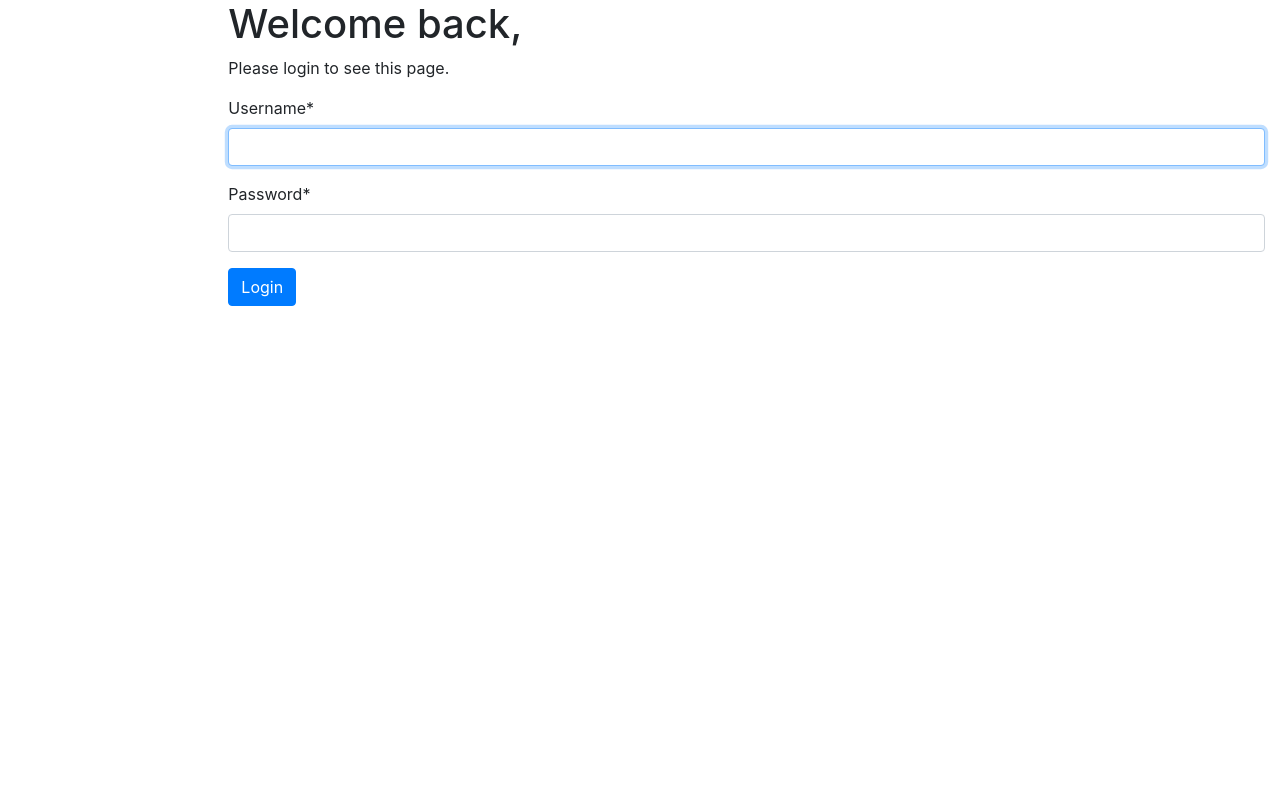
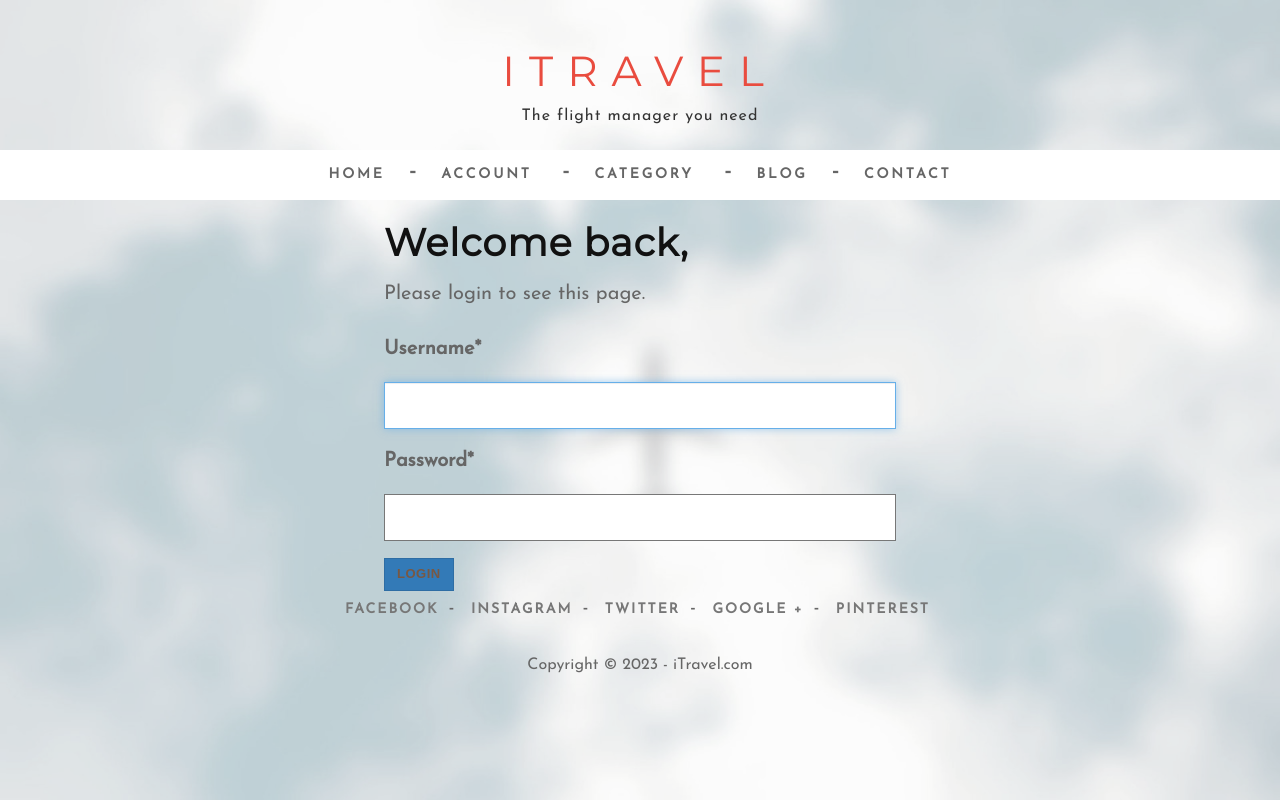
Before and after one commit to viktory-koroliova/flight_manager_mate, a Django app: page /accounts/login/?next=/aircraft/1/ in a window 1280 px wide. Run offline with Django 4.2, Linux system fonts and the light colour scheme; parts of the project's set-up code (start-up, migrations or seed data) failed here and were passed over; some libraries are stand-ins or nearby versions.

Commit message:
Modified base.html, added section header, main and footer

```diff
--- a/templates/base.html
+++ b/templates/base.html
@@ -1,40 +1,83 @@
+{% load static %}
+
 <!DOCTYPE html>
 <html lang="en">
+<head>
+  <meta charset="utf-8" />
+  <meta http-equiv="X-UA-Compatible" content="IE=edge" />
+  <meta name="viewport" content="width=device-width, initial-scale=1" />
+  <meta name="description" content="Free Bootstrap Themes by Zerotheme dot com - Free Responsive Html5 Templates">
+  <meta name="author" content="https://www.Zerotheme.com">
+  <link rel="icon" href="{% static 'images/favicon.png' %}">
 
-<head>
-  {% block title %}<title>Taxi Service</title>{% endblock %}
-  <meta charset="utf-8">
-  <meta name="viewport" content="width=device-width, initial-scale=1">
-  <link rel="stylesheet"
-      href="https://cdn.jsdelivr.net/npm/bootstrap@4.5.3/dist/css/bootstrap.min.css"
-      integrity="sha384-TX8t27EcRE3e/ihU7zmQxVncDAy5uIKz4rEkgIXeMed4M0jlfIDPvg6uqKI2xXr2"
-      crossorigin="anonymous">
-  <!-- Add additional CSS in static file -->
-  {% load static %}
-{#  <link rel="stylesheet" href="{% static 'css/styles.css' %}">#}
+  {% block title %}
+    <title>iTravel</title>
+  {% endblock %}
+
+  <!-- Bootstrap Core CSS -->
+  <link href="{% static 'css/bootstrap.min.css' %}" rel="stylesheet" type="text/css">
+
+ <!-- Custom CSS -->
+   <link href="{% static 'css/style.css' %}" rel="stylesheet">
+
+	<!-- Custom Fonts -->
+  <link href="{% static 'font-awesome/css/font-awesome.min.css' %}" rel="stylesheet" type="text/css">
+
+		<!-- jQuery and Modernizr-->
+	<script src="{% static 'js/jquery-2.1.1.js' %}"></script>
+
+
+	<!-- HTML5 Shim and Respond.js IE8 support of HTML5 elements and media queries -->
+    <!-- WARNING: Respond.js doesn't work if you view the page via file:// -->
+    <!--[if lt IE 9]>
+        <script src="{% static 'js/html5shiv.js' %}"></script>
+        <script src="{% static 'js/respond.min.js' %}"></script>
+    <![endif]-->
 </head>
 
 <body>
-<div class="container-fluid">
-  <div class="row">
-    <div class="col-sm-2">
+<!--Top-->
+	<header class="main-header">
 
-      {% block sidebar %}
-{#        {% include "includes/sidebar.html" %}#}
-      {% endblock %}
+		<div class="container text-center">
+			<a class="site-branding" href="{% url 'flight:index' %}">
+				<h1 class="site-title">
+					iTravel
+				</h1>
+				<p class="site-description">
+					The flight manager you need
+				</p>
+			</a><!-- .site-branding -->
+		</div>
 
-    </div>
-    <div class="col-sm-10 ">
+		{% block navigation %}
+		  {% include "includes/navigation.html" %}
+		{% endblock %}
+  </header>
 
-      {% block content %}{% endblock %}
+  <main>
+    {% block content %}{% endblock %}
 
-      {% block pagination %}
-        {% include "includes/pagination.html" %}
-      {% endblock %}
+    {% block pagination %}
+      {% include "includes/pagination.html" %}
+    {% endblock %}
+  </main>
 
-    </div>
-  </div>
-</div>
+  <footer class="footer">
+    {% include "includes/footer.html" %}
+  </footer>
+
+
+<script src="{% static 'js/bootstrap.min.js' %}"></script>
+
+	<script>
+		$(function() {
+			$('#menu-wrapper').height($("#menu").height());
+
+			$('#menu').affix({
+				offset: { top: $('#menu').offset().top }
+			});
+		});
+	</script>
 </body>
-
 </html>
```
